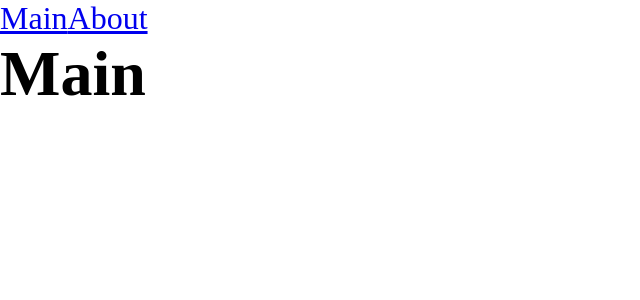
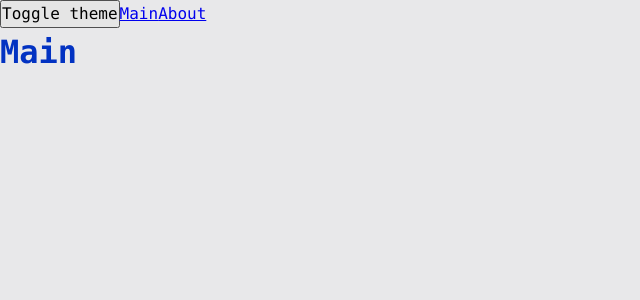
Before and after one commit to GapurEvloev/frontend-project, a React app: page / in a window 1280 px wide. Shown: the top 300 px of the page, without its empty margins (0-640 px from the left). Built offline with nearby package versions, Linux system fonts and the light colour scheme.

Commit message:
module 1: l7 - styles, Theme, context and theme custom hook

```diff
--- a/src/App.tsx
+++ b/src/App.tsx
@@ -1,13 +1,17 @@
+import React, { Suspense } from "react";
 import { Link, Route, Routes } from "react-router-dom";
 import { AboutPageAsync } from "./pages/AboutPage/AboutPage.async";
 import { MainPageAsync } from "./pages/MainPage/MainPage.async";
+import { useTheme } from "./theme/useTheme";
 
-import "./index.scss";
-import { Suspense } from "react";
+import "./styles/index.scss";
 
 const App = () => {
+  const { theme, toggleTheme } = useTheme();
+
   return (
-    <div className="app">
+    <div className={`app ${theme}`}>
+      <button onClick={toggleTheme}>Toggle theme</button>
       <Link to={"/"}>Main</Link>
       <Link to={"/about"}>About</Link>
       <Suspense fallback={<div>Loading...</div>}>
--- a/src/index.scss
+++ /dev/null
@@ -1,9 +0,0 @@
-* {
-  margin: 0;
-  padding: 0;
-  box-sizing: border-box;
-}
-
-.app {
-  font-size: 2rem;
-}
--- a/src/index.tsx
+++ b/src/index.tsx
@@ -1,10 +1,13 @@
 import { render } from "react-dom";
 import { BrowserRouter } from "react-router-dom";
 import App from "./App";
+import ThemeProvider from "./theme/ThemeProvider";
 
 render(
   <BrowserRouter>
-    <App/>
+    <ThemeProvider>
+      <App/>
+    </ThemeProvider>
   </BrowserRouter>,
   document.getElementById("root"),
 )
--- /dev/null
+++ b/src/styles/index.scss
@@ -0,0 +1,14 @@
+@import "variables/global";
+@import "reset";
+@import "themes/default";
+@import "themes/dark";
+
+.app {
+  font: var(--font-m);
+
+  background: var(--bg-color);
+  color: var(--primary-color);
+
+  min-height: 100vh;
+
+}
--- /dev/null
+++ b/src/styles/reset.scss
@@ -0,0 +1,13 @@
+* {
+  margin: 0;
+  padding: 0;
+  box-sizing: border-box;
+}
+
+input,
+button,
+textarea,
+select {
+  margin: 0;
+  font: inherit;
+}
--- /dev/null
+++ b/src/styles/themes/dark.scss
@@ -0,0 +1,6 @@
+.app.dark {
+  --bg-color: #090949;
+
+  --primary-color: #0fd00f;
+  --secondary-color: #00ff00;
+}
--- /dev/null
+++ b/src/styles/themes/default.scss
@@ -0,0 +1,6 @@
+.app.light {
+  --bg-color: #e8e8ea;
+
+  --primary-color: #0232c2;
+  --secondary-color: #0449e0;
+}
--- /dev/null
+++ b/src/styles/variables/global.scss
@@ -0,0 +1,10 @@
+:root {
+  --font-family: 'Consolas', 'Roboto', sans-serif;
+  --font-size-m: 16px;
+  --font-line-m: 1.5;
+  --font-m: var(--font-size-m)/var(--font-line-m) var(--font-family);
+
+  --font-size-l: 24px;
+  --font-line-l: 4/3;
+  --font-l: var(--font-size-l)/var(--font-line-l) var(--font-family);
+}
--- /dev/null
+++ b/src/theme/ThemeContext.ts
@@ -0,0 +1,15 @@
+import { createContext } from "react";
+
+export enum Theme {
+  LIGHT = "light",
+  DARK = "dark",
+}
+
+export interface ThemeContextProps {
+  theme?: Theme;
+  setTheme?: (theme: Theme) => void;
+}
+
+export const ThemeContext = createContext<ThemeContextProps>({});
+
+export const LOCAL_STORAGE_THEME_KEY = "theme";
--- /dev/null
+++ b/src/theme/ThemeProvider.tsx
@@ -0,0 +1,21 @@
+import React, { FC, useMemo } from "react";
+import { LOCAL_STORAGE_THEME_KEY, Theme, ThemeContext } from "./ThemeContext";
+
+const defaultTheme = localStorage.getItem(LOCAL_STORAGE_THEME_KEY) as Theme || Theme.LIGHT;
+
+const ThemeProvider: FC = ({children}) => {
+  const [theme, setTheme] = React.useState<Theme>(defaultTheme);
+
+  const defaultProps = useMemo(() => ({
+    theme,
+    setTheme,
+  }), [theme])
+
+  return (
+    <ThemeContext.Provider value={defaultProps}>
+      {children}
+    </ThemeContext.Provider>
+  )
+}
+
+export default ThemeProvider;
--- /dev/null
+++ b/src/theme/useTheme.ts
@@ -0,0 +1,19 @@
+import React from "react";
+import { LOCAL_STORAGE_THEME_KEY, Theme, ThemeContext } from "./ThemeContext";
+
+export interface UseThemeResult {
+  toggleTheme: () => void;
+  theme: Theme;
+}
+
+export function useTheme(): UseThemeResult {
+  const {theme, setTheme} = React.useContext(ThemeContext);
+
+  const toggleTheme = () => {
+    const newTheme = theme === Theme.LIGHT ? Theme.DARK : Theme.LIGHT;
+    setTheme(newTheme);
+    localStorage.setItem(LOCAL_STORAGE_THEME_KEY, newTheme);
+  }
+
+  return {theme, toggleTheme}
+}
```
